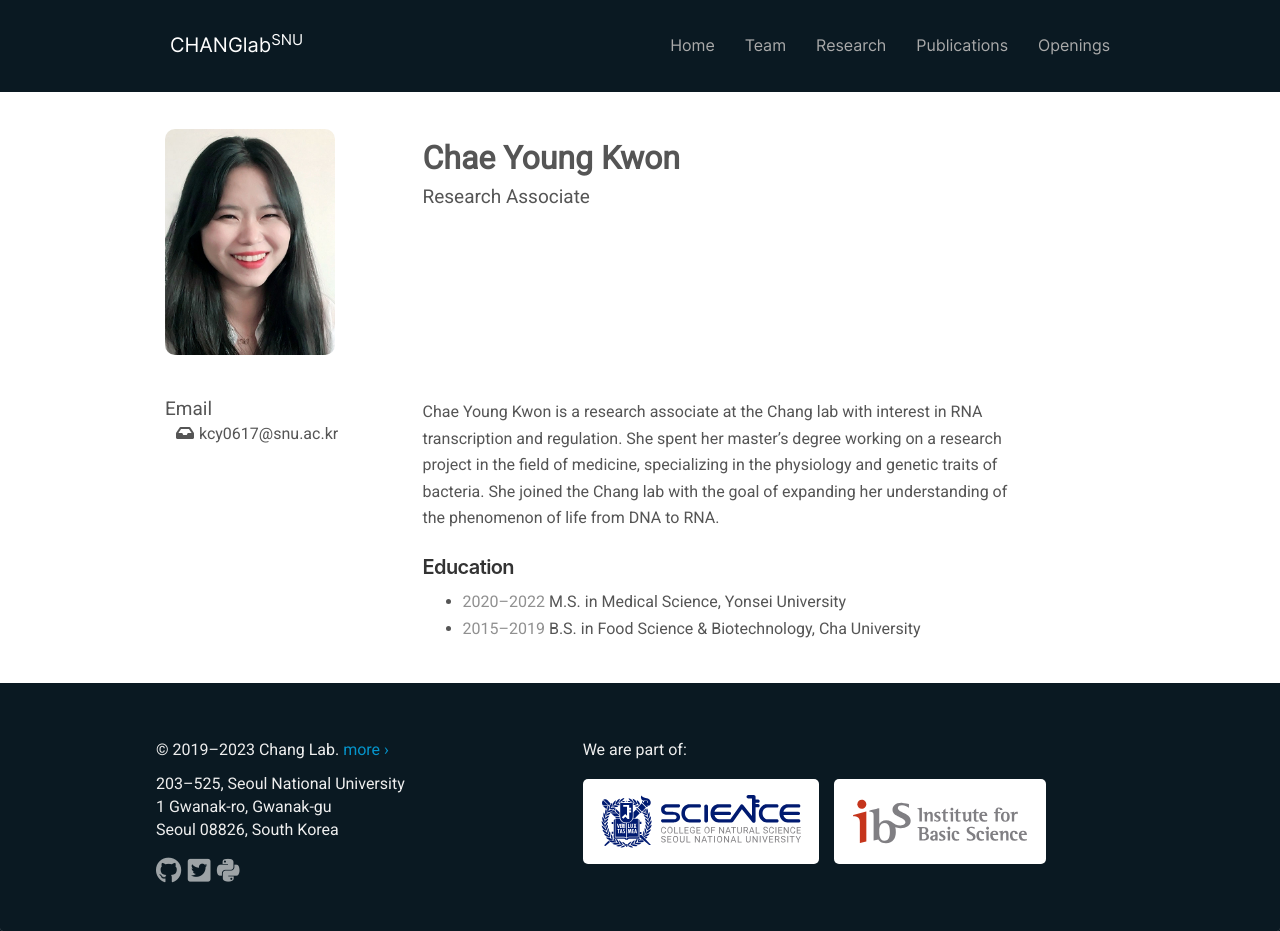
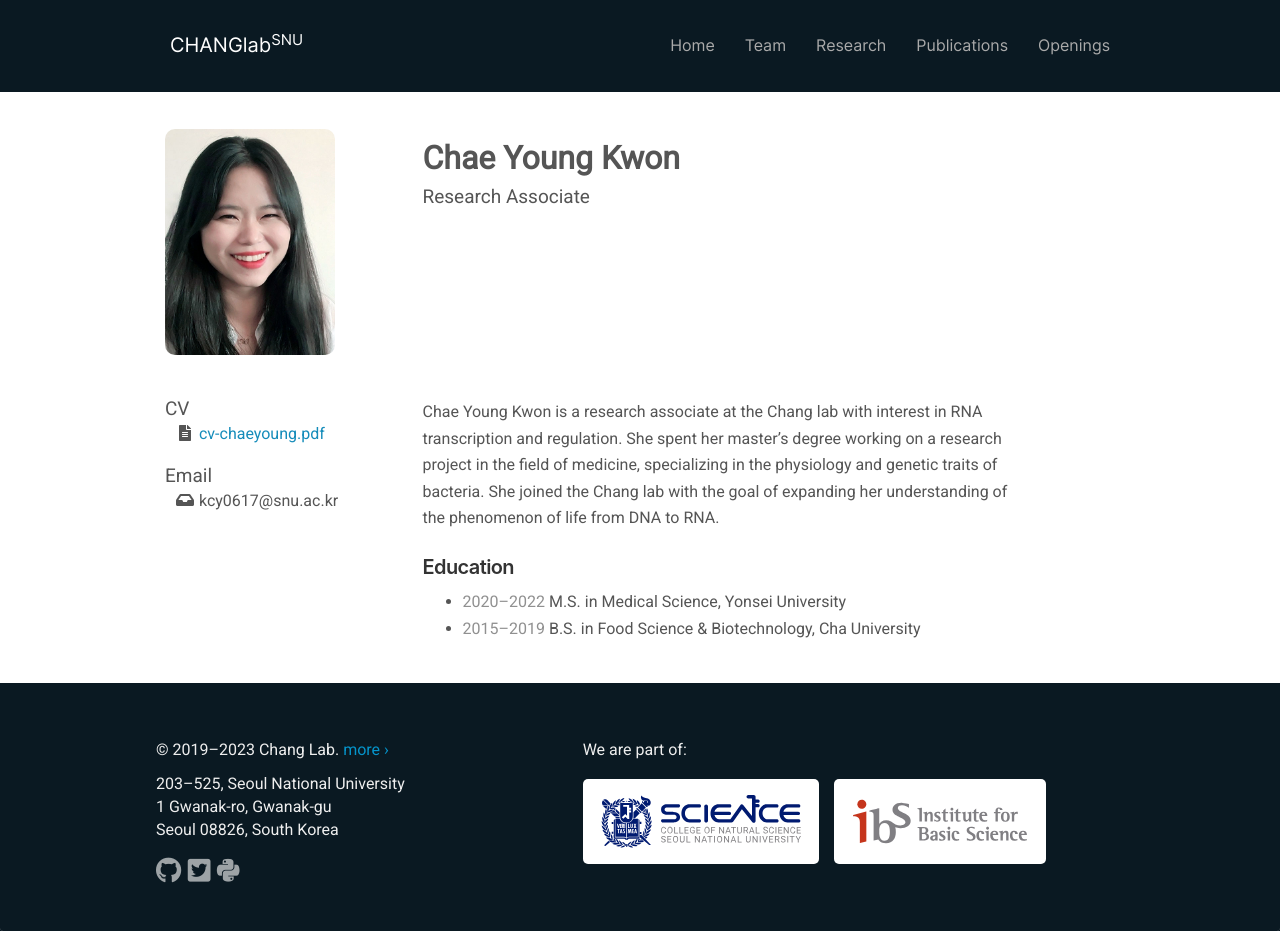
Before and after one commit to ChangLabSNU/ChangLabSNU.github.io, a Jekyll site: the page built from _pages/team/chaeyoung-kwon.md, in a window 1280 px wide and 931 px high. Built offline with Jekyll 4.4.1, drawn with Linux system fonts in a browser that asks for light colours; nearby versions of some CDN libraries; some web fonts are replaced.

Commit message:
Add Chae Young's CV.

```diff
--- a/_pages/team/chaeyoung-kwon.md
+++ b/_pages/team/chaeyoung-kwon.md
@@ -9,7 +9,7 @@ github:
 scholar:
 orcid:
 image: /images/members/cykwon-thumb.jpg
-cv:
+cv: /assets/cv/cv-chaeyoung.pdf
 permalink: /team/chaeyoung-kwon
 ---
 
```
Also changed, not shown: 1 other file.
